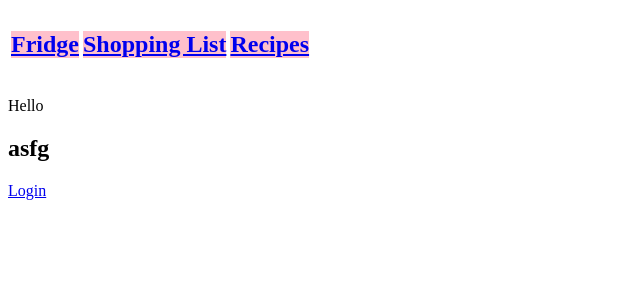
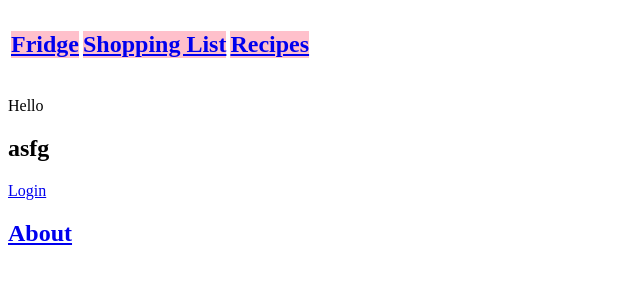
Before and after one commit to nickdep217/My_Fridges, a Python web app: template Templates/homepage.html in a window 1280 px wide. Shown: the top 300 px of the page, without its empty margins (0-640 px from the left). Run offline with Jinja, Linux system fonts and the light colour scheme; the template is opened without the code that fills it: most values are stand-ins (such as "Sample title", 1, 10 or a date in 2020); lists and menus that the app fills with data are empty.

Commit message:
Update homepage.html

```diff
--- a/Templates/homepage.html
+++ b/Templates/homepage.html
@@ -20,7 +20,7 @@
         {% else %}
         <a href="{{login_url}}">Login</a>
         {% endif %}
-
+<h2> <a href=/about >About</a></h2>
 
   </body>
 </html>
```
